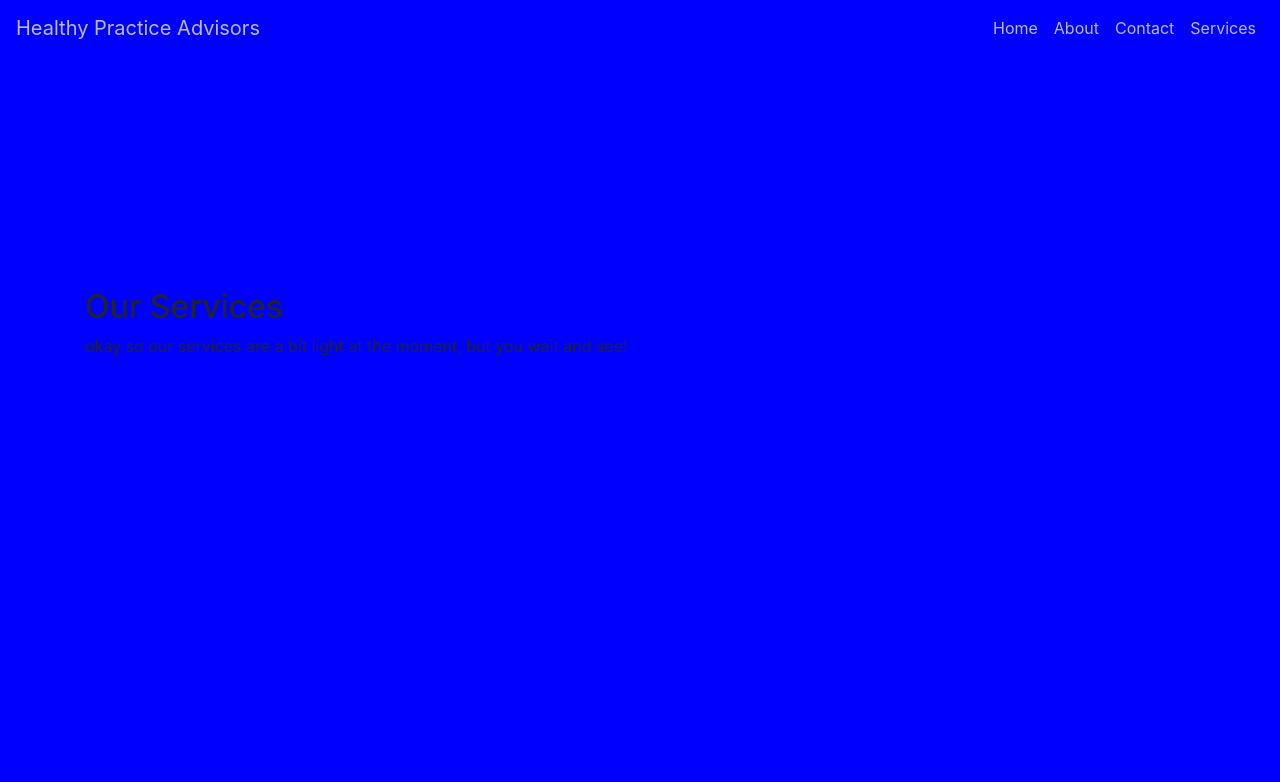
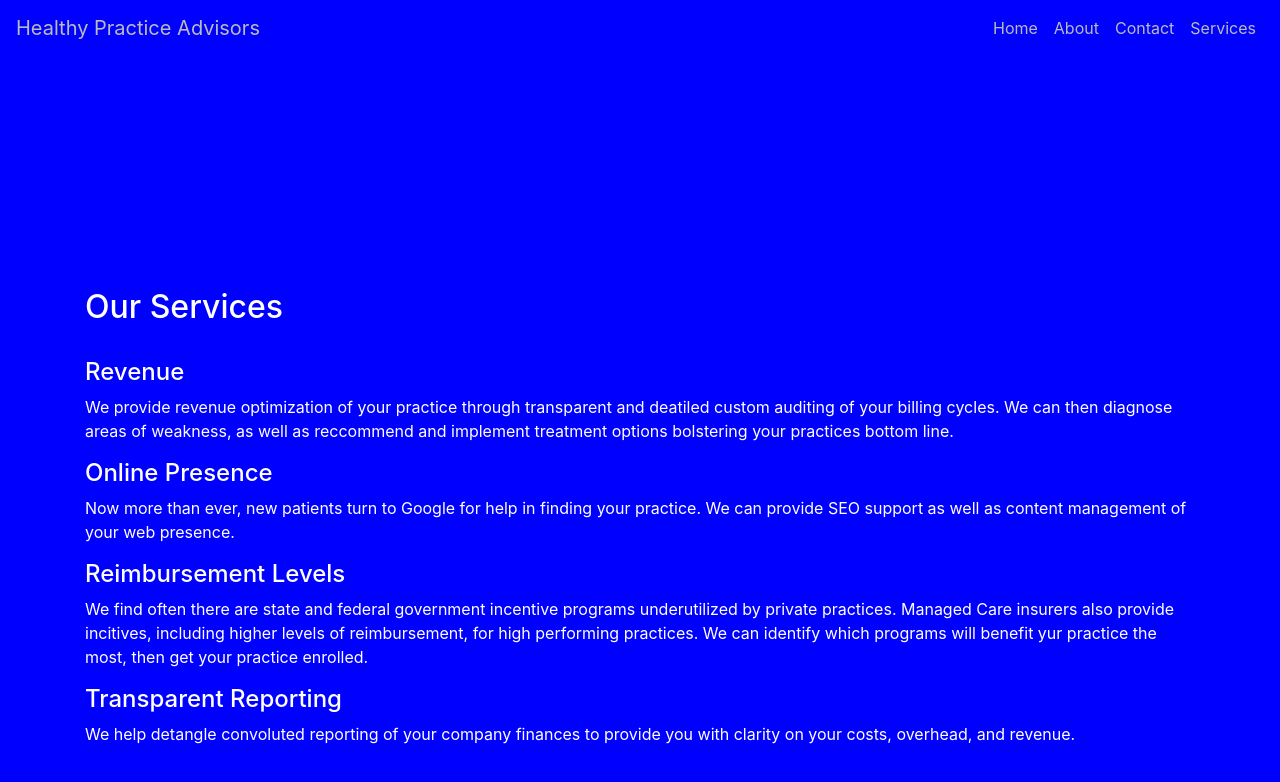
Before and after one commit to seanhailecodes/ThankYouChad, a React (Create React App) app in the folder hpa/: page /Services in a window 1280 px wide. Shown: the top 782 px of the page. Built offline with nearby package versions, Linux system fonts and the light colour scheme.

Commit message:
styled font throughout the app

```diff
--- a/hpa/src/App.css
+++ b/hpa/src/App.css
@@ -5,6 +5,7 @@
 .html {
   background-color: purple;
 }
+
 .App-logo {
   height: 40vmin;
 }
--- a/hpa/src/components/About.js
+++ b/hpa/src/components/About.js
@@ -2,20 +2,21 @@ import React from 'react'
 import styled from 'styled-components'
 
 const Styles = styled.div`
-    .blueStyle {
-        background-color: #0000FF;
-        background-size: cover;
-        color: #0000ff;
+    .aboutFont {
+        color: white;
     }
-    `
-
+`
 export const About = () => (
-
-  <div className='blueStyle'>
-    <h2>About Us</h2>
-    <p>
-          We have a team of of proven experts, at your disposal. Drawing on decades of experience across twenty-four multi-disciplinary specialties, we will provide your practice with hands on support - improving your bottom line.
-      </p>
-  </div>
-
+    <Styles>
+      <div className='aboutFont'>
+          <h2>About Us</h2>
+          <br></br>
+          <p>
+                We have a team of proven experts at your disposal. Drawing on two decades of experience providing consultative services across twenty-four disciplines of outpatient medicine. Our company founder has worked with several small independent medical practices as well as some of the largest and most prestigious universities in America including NYU School of Medicine, Columbia University, and Weill Cornell. We have helped our clients generate, and save hundreds of thousands of dollars.
+            </p>
+            <p>
+              We can help you too.
+            </p>
+        </div>
+    </Styles>
 )
--- a/hpa/src/components/Contact.js
+++ b/hpa/src/components/Contact.js
@@ -1,11 +1,25 @@
 import React from 'react'
+import styled from 'styled-components'
+
+const Styles = styled.div`
+    .contactFont {
+        color: white;
+    }
+`
 
 export const Contact = () => (
-    <div>
+    <Styles>
+    <div className='contactFont'>
       <h2>Contact Us</h2>
-      <p> lets talk about us
-          <p>Lorem ipsum dolor sit amet, consectetur adipiscing elit, sed do eiusmod tempor incididunt ut labore et dolore magna aliqua. Ut enim ad minim veniam, quis nostrud exercitation ullamco laboris nisi ut aliquip e non proident, sunt in culpa qui officia deserunt mollit anim id est laborum.</p>
-          <p>
-          Lorem ipsum dolor sit amet, consectetur adipiscing elit, sed do eiusmod tempor incididunt ut labore et dolore magna aliqua. Ut enim ad minim veniam, quis nostrud exercitation ullamco laboris nisi ut aliquip e non proident, sunt in culpa qui officia deserunt mollit anim id est laborum.</p>exercitation ullamco laboris nisi ut aliquip e non proident, sunt in culpa qui officia deserunt mollit anim id est laborum.   </p>
+
+      <p> Phone: +1.9086939431
+
+
+          Email: Support@hpa.com
+
+
+          Address: 123 Anywhere Ln. Denver CO 80209
+          </p>
     </div>
+    </Styles>
 )
--- a/hpa/src/components/Home.js
+++ b/hpa/src/components/Home.js
@@ -1,13 +1,30 @@
 import React from 'react'
+import styled from 'styled-components'
 
+const Styles = styled.div`
+    .homeFont {
+        color: white;
+    }
+`
 
 export const Home = () => (
-           <div>
+        <Styles>
+           <div className ='homeFont' >
             <h2 >When is the last time your practice had a check up?</h2>
             <br></br>
             <p> Here at HPA we provide comprhensive outpatint optimization to the areas of your practice that need it most. </p>
             <p>
-                Revenue
+                Revenue Cycles
+            </p>
+            <p>
+                Accessability/Online Presence
+            </p>
+            <p>
+                Reimbursement Levels
+            </p>
+            <p>
+                Transparent Reporting
             </p>
             </div>
+        </Styles>
 )
--- a/hpa/src/components/Services.js
+++ b/hpa/src/components/Services.js
@@ -1,9 +1,32 @@
 import React from 'react'
+import styled from 'styled-components'
 
+const Styles = styled.div`
+    .serviceFont {
+        color: white;
+    }
+`
 export const Services = () => (
-    <div>
-      <h2>Our Services</h2>
-      <p>okay so our services are a bit light at the moment, but you wait and see!</p>
-
-</div>
+    <Styles>
+      <div className = 'serviceFont'>
+        <h2>Our Services</h2>
+        <br></br>
+          <h4>Revenue </h4>
+            <p>
+              We provide revenue optimization of your practice through transparent and deatiled custom auditing of your billing cycles. We can then diagnose areas of weakness, as well as reccommend and implement treatment options bolstering your practices bottom line.
+            </p>
+          <h4>Online Presence</h4>
+            <p>
+              Now more than ever, new patients turn to Google for help in finding your practice. We can provide SEO support as well as content management of your web presence.
+            </p>
+            <h4>Reimbursement Levels</h4>
+            <p>
+              We find often there are state and federal government incentive programs underutilized by private practices. Managed Care insurers also provide incitives, including higher levels of reimbursement, for high performing practices. We can identify which programs will benefit yur practice the most, then get your practice enrolled.
+            </p>
+            <h4>Transparent Reporting</h4>
+            <p>
+              We help detangle convoluted reporting of your company finances to provide you with clarity on your costs, overhead, and revenue.
+            </p>
+      </div>
+      </Styles>
 )
```
